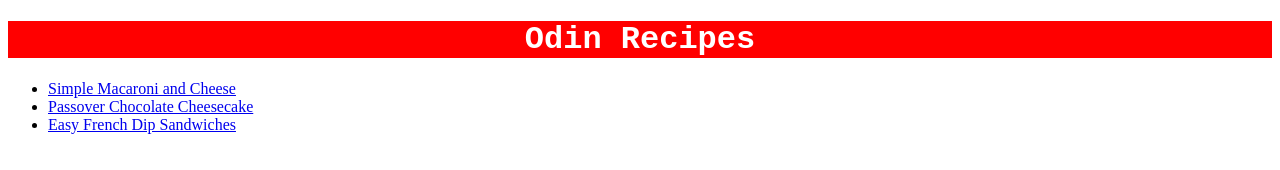
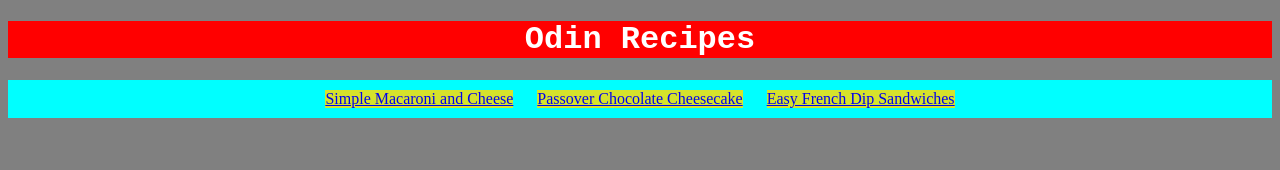
Before and after one commit to nqkuvrandom/odin-recipes, a plain HTML site: page index.html in a window 1280 px wide. Drawn offline with Linux system fonts and the light colour scheme.

Commit message:
Made some changes

```diff
--- a/style.css
+++ b/style.css
@@ -1,3 +1,7 @@
+body {
+    background-color: gray;
+}
+
 h1 {
     background-color: red;
     text-align: center;
@@ -5,3 +9,16 @@ h1 {
     font-weight: bold;
     color: white;
 }
+
+ul {
+    text-align: center;
+    background-color: aqua;
+    padding: 10px;
+    margin: 0px;
+}
+
+li {
+    display: inline-block;
+    margin: 0px 10px;
+    background-color: rgb(214, 226, 43);
+}
```
